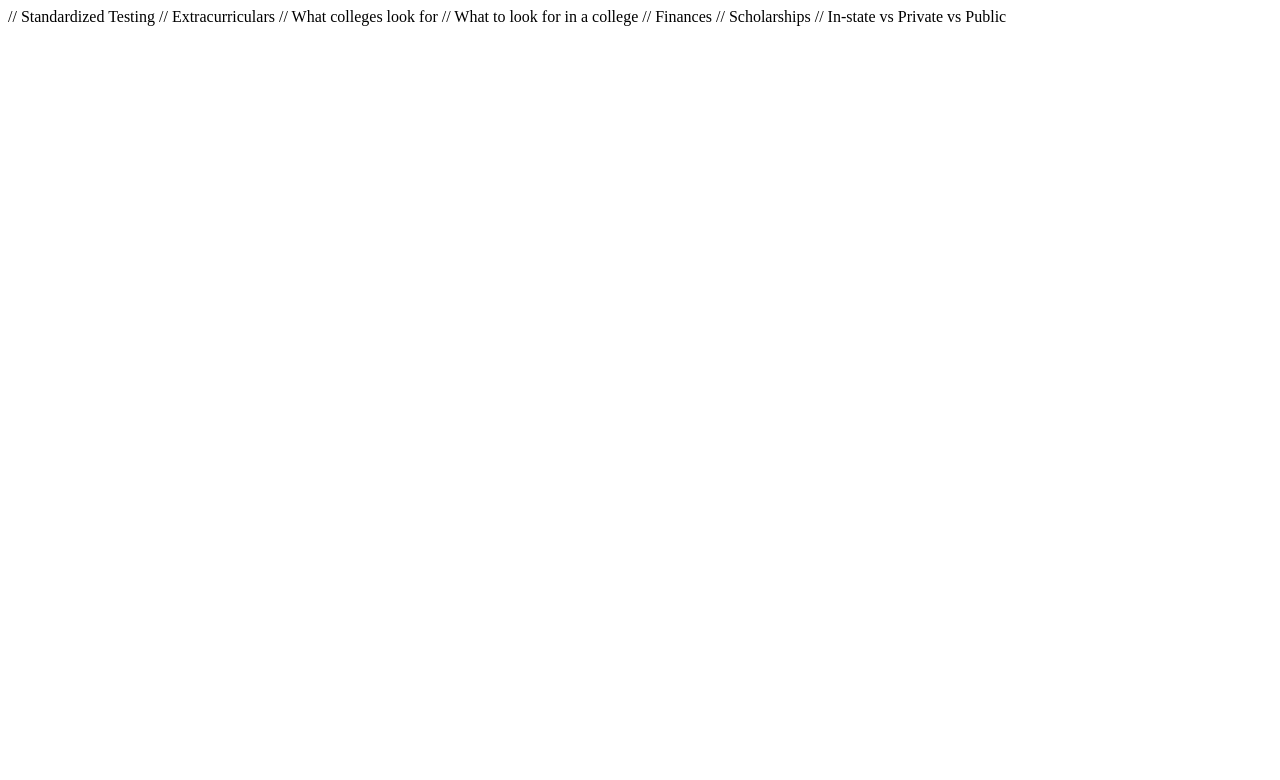
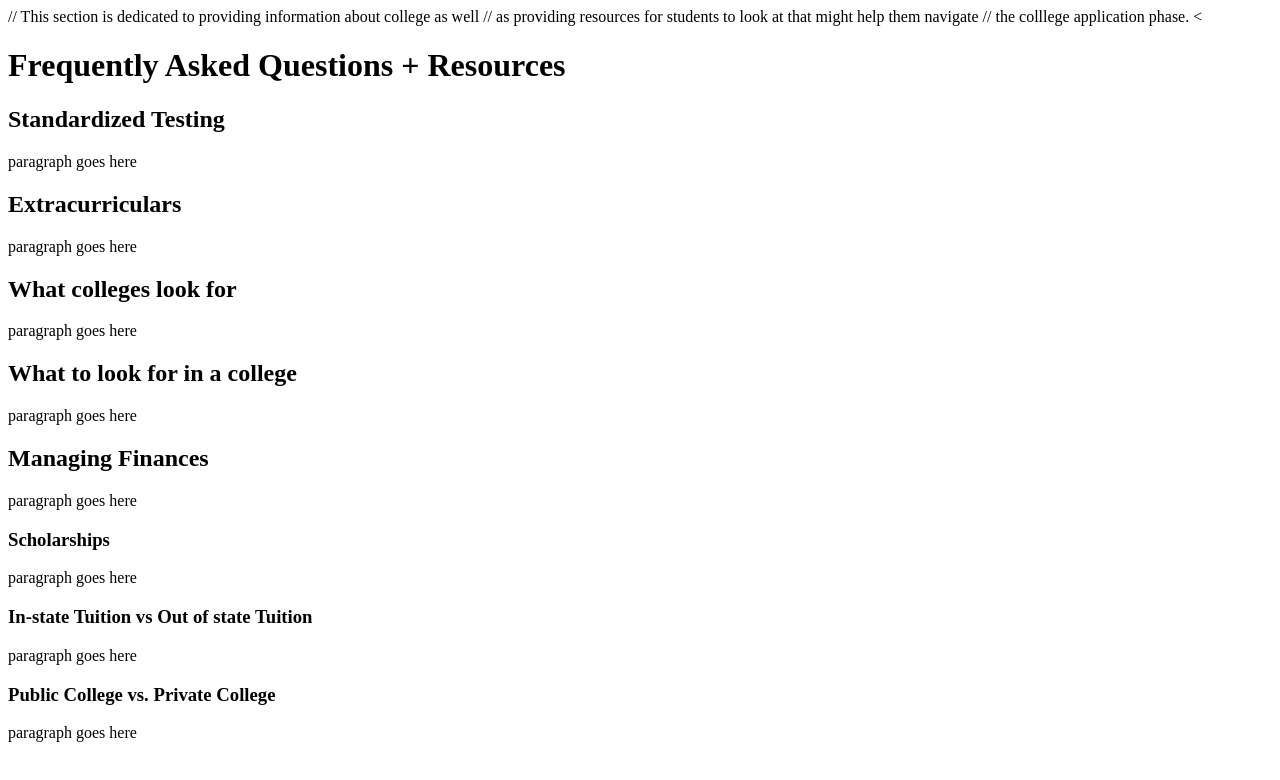
Before and after one commit to mgallegos4/mgallegos4.github.io, a plain HTML site: page help.html in a window 1280 px wide. Drawn offline with Linux system fonts and the light colour scheme.

Commit message:
Update help.html

```diff
--- a/help.html
+++ b/help.html
@@ -1,22 +1,34 @@
+// This section is dedicated to providing information about college as well
+// as providing resources for students to look at that might help them navigate
+// the colllege application phase.
 
-// Standardized Testing
+<<!DOCTYPE html>
+<html>
+  <head>
+    <h1> Frequently Asked Questions + Resources </h1>
 
+    <h2> Standardized Testing </h2>
+      <p> paragraph goes here </p>
 
-// Extracurriculars
+    <h2> Extracurriculars </h2>
+      <p> paragraph goes here </p>
 
+    <h2> What colleges look for </h2>
+      <p> paragraph goes here </p>
 
-// What colleges look for
+    <h2> What to look for in a college </h2>
+      <p> paragraph goes here </p>
 
+    <h2> Managing Finances </h2>
+      <p> paragraph goes here </p>
 
-// What to look for in a college
+      <h3> Scholarships </h3>
+        <p> paragraph goes here </p>
 
+      <h3> In-state Tuition vs Out of state Tuition</h3>
+        <p> paragraph goes here </p>
 
-// Finances
+      <h3> Public College vs. Private College </h3>
+        <p> paragraph goes here </p>
 
-
-
-// Scholarships
-
-
-
-// In-state vs Private vs Public
+</html>
```
